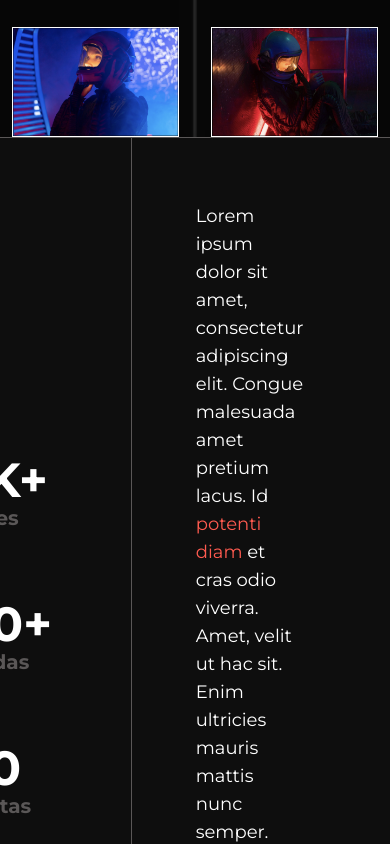
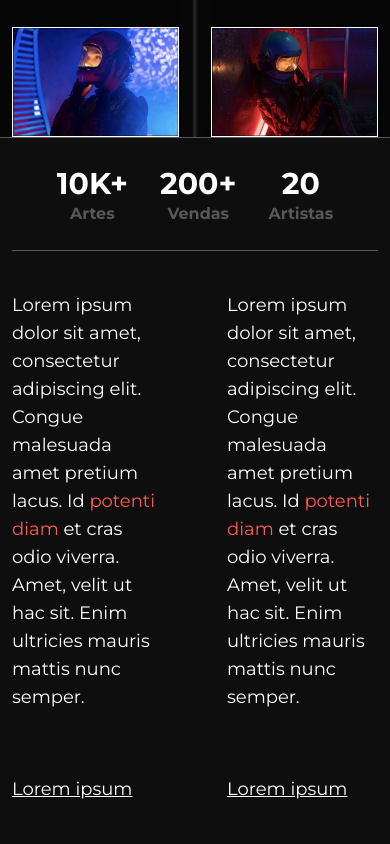
Before and after one commit to EwertonSolitto/Rocket-NFTs, a React (Create React App) app: page / in a window 390 px wide. Shown: the part 1580-2424 px from the top of the page. Built offline with nearby package versions, Linux system fonts and the light colour scheme.

Commit message:
Made responsivity on the first content

```diff
--- a/src/components/Content.tsx
+++ b/src/components/Content.tsx
@@ -18,24 +18,25 @@ const artist6 = require('../assets/artista-6.png')
 
 export default function Content() {
   return (
-    <div className="flex flex-col items-center bg-stone-900 w-full text-white">
-      <section className="grid info-section max-w-8xl border-y border-y-neutral-600">
-        <div className="flex flex-col items-center justify-center gap-16 border-r border-r-neutral-600">
+    <>
+      <section className="flex flex-col items-center bg-stone-900 w-full text-white border-y border-y-neutral-600">
+        <div className="grid info-section md:px-0 px-3">
+        <div className="flex lg:flex-col items-center justify-center md:gap-16 gap-8 lg:border-r lg:border-r-neutral-600 lg:border-b-0 border-b border-b-neutral-600 lg:py-0 py-6">
           <div>
-            <h2 className="text-5xl font-semibold text-center pt-1">10K+</h2>
-            <p className="text-xl font-semibold text-center text-neutral-600">Artes</p>
+            <h2 className="md:text-5xl sm:text-4xl text-3xl font-semibold text-center pt-1">10K+</h2>
+            <p className="md:text-xl text-base font-semibold text-center text-neutral-600">Artes</p>
           </div>
           <div>
-            <h2 className="text-5xl font-semibold text-center pt-1">200+</h2>
-            <p className="text-xl font-semibold text-center text-neutral-600">Vendas</p>
+            <h2 className="md:text-5xl sm:text-4xl text-3xl font-semibold text-center pt-1">200+</h2>
+            <p className="md:text-xl text-base font-semibold text-center text-neutral-600">Vendas</p>
           </div>
           <div>
-            <h2 className="text-5xl font-semibold text-center pt-1">20</h2>
-            <p className="text-xl font-semibold text-center text-neutral-600">Artistas</p>
+            <h2 className="md:text-5xl sm:text-4xl text-3xl font-semibold text-center pt-1">20</h2>
+            <p className="md:text-xl text-base font-semibold text-center text-neutral-600">Artistas</p>
           </div>
         </div>
-        <div className="pt-16">
-          <div className="flex gap-32 pl-16 pb-16 text-lg">
+        <div className="lg:pt-16 pt-10">
+          <div className="flex lg:gap-32 gap-16 lg:pl-16 pb-16 text-lg">
             <div>
               <p className="pb-16">Lorem ipsum dolor sit amet, consectetur adipiscing elit. Congue malesuada amet pretium lacus. Id <span className="text-rose-500">potenti diam</span> et cras odio viverra. Amet, velit ut hac sit. Enim ultricies mauris mattis nunc semper.</p>
               <span className="underline">Lorem ipsum</span>
@@ -47,8 +48,10 @@ export default function Content() {
           </div>
           <div><img src={banner} alt="Banner de um homem usando um óculos diferente" /></div>
         </div>
+        </div>
       </section>
-      <section className="max-w-7xl w-full pb-16">
+      <section className="flex flex-col items-center bg-stone-900 w-full text-white border-y border-y-neutral-600">
+        <div className="max-w-7xl w-full pb-16">
           <h2 className="text-5xl font-bold py-40"><span className="text-rose-500">Populares</span> da Semana</h2>
           <div className="flex items-center justify-between">
             <div className="flex flex-col gap-12 pr-68 border-r border-r-neutral-600">
@@ -60,8 +63,10 @@ export default function Content() {
               <ArtCard astronaut="Astronauta 4" name="Tamires Santos" price={4.30} src={astronaut4} alt='Imagem do astronauta 4'/>
             </div>
           </div>
+        </div>
       </section>
-      <section className="max-w-7xl w-full pt-20 pb-36">
+      <section className="flex flex-col items-center bg-stone-900 w-full text-white border-y border-y-neutral-600">
+        <div className="max-w-7xl w-full pt-20 pb-36">
           <h2 className="text-5xl font-bold text-center pb-32">Melhores <span className="text-rose-500">Artistas</span></h2>
           <div className="flex flex-col gap-28 pb-14">
             <div className="flex justify-between">
@@ -81,7 +86,8 @@ export default function Content() {
               <ArrowOrange width={25} height={26}/>
             </a>
           </div>
+        </div>
       </section>
-    </div>
+    </>
   )
 }
--- a/src/index.css
+++ b/src/index.css
@@ -23,10 +23,6 @@
   font-size: 3rem;
 }
 
-.info-section {
-  grid-template-columns: 17.5625rem 1fr;
-}
-
 .artist-card {
   width: 21.875rem;
   height: 9.375rem;
@@ -49,13 +45,13 @@
 }
 
 @media (min-width: 768px) {
-  .main, header {
+  .main, header, section > div, footer {
     width: 46rem;
   }
 }
 
 @media (min-width: 824px) {
-  .main, header {
+  .main, header, section > div, footer {
     width: 48rem;
   }
 
@@ -65,7 +61,7 @@
 }
 
 @media (min-width: 1024px) {
-  .main, header {
+  .main, header, section > div, footer {
     width: 56rem;
   }
 
@@ -77,10 +73,14 @@
     line-height: 2.75rem;
     font-size: 2.25rem;
   }
+
+  .info-section {
+    grid-template-columns: 17.5625rem 1fr;
+  }
 }
 
 @media (min-width: 1140px) {
-  .main, header {
+  .main, header, section > div, footer {
     width: 64rem;
   }
 
@@ -91,7 +91,7 @@
 }
 
 @media (min-width: 1250px) {
-  .main, header {
+  .main, header, section > div, footer {
     width: 75rem;
   }
 
@@ -102,7 +102,7 @@
 }
 
 @media (min-width: 1380px) {
-  .main, header {
+  .main, header, section > div, footer {
     width: 82.75rem;
   }
 
```
Also changed, not shown: src/dist/index.css. Lines whose indentation alone changed are shown as unchanged.
